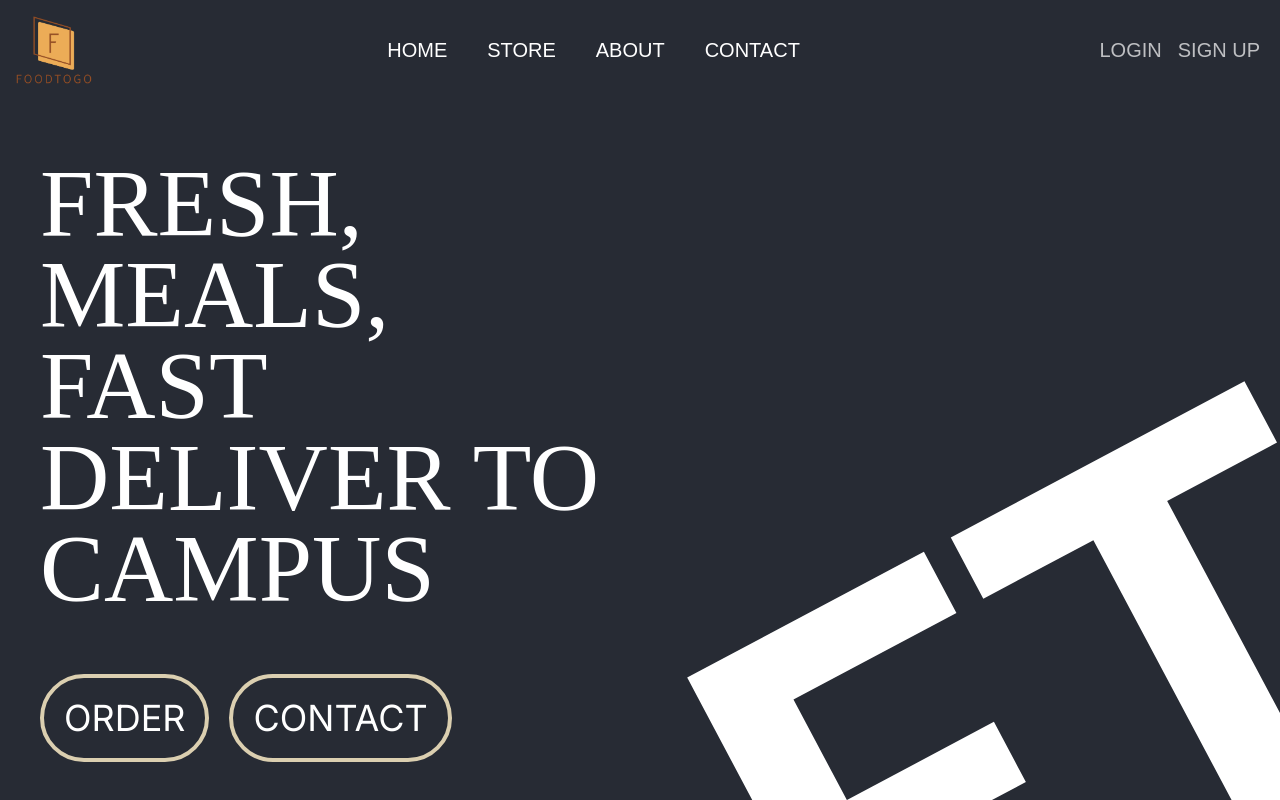
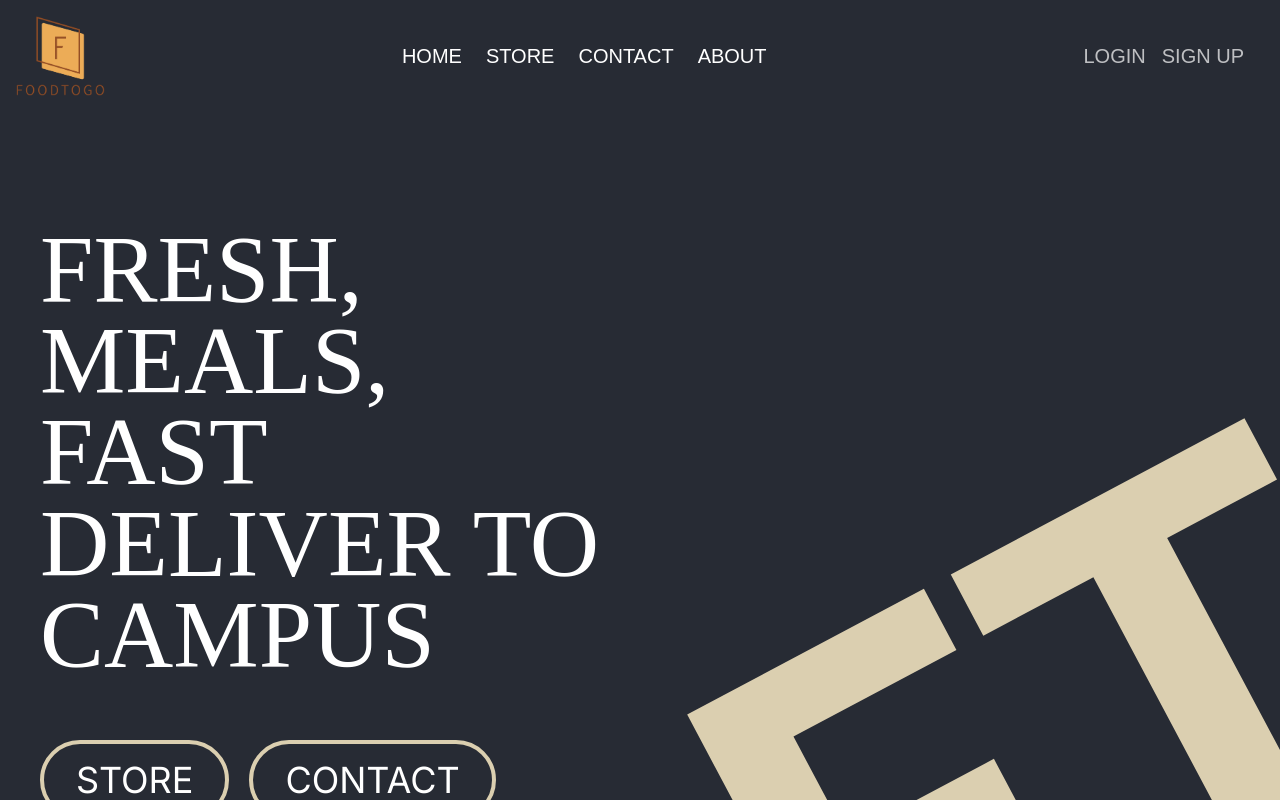
Before and after one commit to TeckZin/food_to_go_project, a Vue app: page / in a window 1280 px wide. Built offline with nearby package versions, Linux system fonts and the light colour scheme; no server answers; a web font is replaced by a local one.

Commit message:
more stuff

```diff
--- /dev/null
+++ b/src/components/AboutComponent.vue
@@ -0,0 +1,19 @@
+<script setup lang="ts"></script>
+
+<template>
+  <section
+    id="about"
+    class="w-full px-10 py-20"
+  >
+    <div class="mx-auto max-w-6xl">
+      <h2 class="mb-6 font-jacques text-6xl">About</h2>
+
+      <p class="font-inter text-2xl leading-relaxed">
+        Food To Go is built to make campus dining faster, easier, and more convenient.
+        We help students order fresh meals quickly without wasting time between classes,
+        study sessions, or activities. Our goal is simple: good food, fast delivery, and
+        a smooth ordering experience made for student life.
+      </p>
+    </div>
+  </section>
+</template>
--- a/src/components/NavBar.vue
+++ b/src/components/NavBar.vue
@@ -1,9 +1,13 @@
 <script setup lang="ts">
 import { ref } from "vue"
-import { NAV_ITEMS } from "./nav.ts"
+import { RouterLink } from "vue-router"
 import Account from "./AccountComponent.vue"
 import { onAuthStateChanged, type User } from "firebase/auth"
 import { auth } from "@/lib/firebase"
+
+const props = defineProps<{
+  includeAbout?: boolean
+}>()
 
 const currentUser = ref<User | null>(null)
 const authReady = ref(false)
@@ -13,30 +17,48 @@ onAuthStateChanged(auth, (u) => {
   authReady.value = true
 })
 
+const scrollToAbout = () => {
+  const aboutSection = document.getElementById("about")
+  if (aboutSection) {
+    aboutSection.scrollIntoView({ behavior: "smooth" })
+  }
+}
 </script>
 
 <template>
-  <header class="flex w-full justify-between ">
-          <div>
-            <img  class="h-25 w-auto px-4 py-4" src="../assets/foodlogo-trans.png" alt="Logo" />
-          </div>
-          <nav class="flex  justify-center items-center">
-              <RouterLink
-                      v-for="item in NAV_ITEMS"
-                      :key="item.to"
-                      :to="item.to"
-                      class="px-5 py-2 font-pragati text-xl font-normal"
-                      >
-                      {{ item.label }}
-              </RouterLink>
-          </nav>
-          <div class="flex justify-center items-center">
-                <Account :isAccount="authReady && !!currentUser" />
+  <header class="flex w-full items-center justify-between px-4 py-4">
+    <div>
+      <img
+        class="h-20 w-auto"
+        src="../assets/foodlogo-trans.png"
+        alt="Logo"
+      />
+    </div>
 
+    <nav class="flex items-center justify-center gap-6">
+      <RouterLink to="/" class="font-pragati text-xl font-normal text-white">
+        HOME
+      </RouterLink>
 
+      <RouterLink to="/store" class="font-pragati text-xl font-normal text-white">
+        STORE
+      </RouterLink>
 
+      <RouterLink to="/contact" class="font-pragati text-xl font-normal text-white">
+        CONTACT
+      </RouterLink>
 
-          </div>
+      <button
+        v-if="props.includeAbout"
+        class="font-pragati text-xl font-normal text-white"
+        @click="scrollToAbout"
+      >
+        ABOUT
+      </button>
+    </nav>
 
+    <div class="flex items-center justify-center">
+      <Account :isAccount="authReady && !!currentUser" />
+    </div>
   </header>
 </template>
--- a/src/components/nav.ts
+++ b/src/components/nav.ts
@@ -6,6 +6,5 @@ export type NavItem = {
 export const NAV_ITEMS: NavItem[] = [
     { label: "HOME", to: "/" },
     { label: "STORE", to: "/store" },
-    { label: "ABOUT", to: "/about" },
     { label: "CONTACT", to: "/contact" },
 ]
--- a/src/router/index.ts
+++ b/src/router/index.ts
@@ -2,7 +2,6 @@ import { createRouter, createWebHistory } from "vue-router"
 import { getAuth, onAuthStateChanged } from "firebase/auth"
 
 import HomeView from "../views/HomeView.vue"
-import AboutView from "@/views/AboutView.vue"
 import StoreView from "@/views/StoreView.vue"
 import ContactView from "@/views/ContactView.vue"
 import AuthView from "@/views/AuthView.vue"
@@ -12,7 +11,7 @@ import NotFoundView from "../views/NotFoundView.vue"
 
 const routes = [
     { path: "/", name: "home", component: HomeView },
-    { path: "/about", name: "about", component: AboutView },
+    // { path: "/about", name: "about", component: AboutView },
     { path: "/contact", name: "contact", component: ContactView },
     { path: "/store", name: "store", component: StoreView },
     { path: "/auth", name: "auth", component: AuthView },
--- a/src/views/AboutView.vue
+++ /dev/null
@@ -1,7 +0,0 @@
-<script setup lang="ts"></script>
-
-<template>
-  <div>
-    <!-- TODO: build this page -->
-  </div>
-</template>
--- a/src/views/HomeView.vue
+++ b/src/views/HomeView.vue
@@ -1,38 +1,48 @@
 <script setup lang="ts">
 import NavBar from "@/components/NavBar.vue"
+import AboutComponent from "@/components/AboutComponent.vue"
 
-const buttonClass = "p-5 border-4 border-[#DBCFB0] rounded-[5rem] mr-5"
+const buttonClass =
+  "mr-5 rounded-[5rem] border-4 border-[#DBCFB0] px-8 py-4 text-white"
+
+const scrollToAbout = () => {
+  const aboutSection = document.getElementById("about")
+  if (aboutSection) {
+    aboutSection.scrollIntoView({ behavior: "smooth" })
+  }
+}
 </script>
 
 <template>
-  <div class="min-h-screen w-full overflow-x-hidden bg-[#272B34]">
-    <main class="flex min-h-screen w-full flex-col">
-      <NavBar class="w-full" />
+  <div class="w-full overflow-x-hidden bg-[#272B34]">
+    <main class="flex w-full flex-col">
+    <NavBar class="w-full" :include-about="true" />
 
-      <div class="flex flex-1 w-full flex-row overflow-x-hidden">
-        <section class="flex w-1/2 flex-col justify-center pl-10 relative z-10">
-          <div class="font-jacques text-8xl flex-col py-10 text-white leading-[0.95]">
+      <div class="flex min-h-screen w-full flex-row overflow-x-hidden">
+        <section class="relative z-10 flex w-1/2 flex-col justify-center pl-10">
+          <div class="flex flex-col py-10 font-jacques text-8xl leading-[0.95] text-white">
             <p>FRESH,</p>
             <p>MEALS, FAST</p>
             <p>DELIVER TO</p>
             <p>CAMPUS</p>
           </div>
 
-          <div class="flex font-inter text-4xl flex-row py-5 text-white">
-            <p :class="buttonClass">ORDER</p>
-            <p :class="buttonClass">CONTACT</p>
+          <div class="flex flex-row items-center py-5 font-inter text-4xl text-white">
+            <RouterLink to="/store" :class="buttonClass">STORE</RouterLink>
+            <RouterLink to="/contact" :class="buttonClass">CONTACT</RouterLink>
           </div>
         </section>
 
         <section class="relative w-1/2 overflow-hidden">
           <div
-            class="pointer-events-none absolute left-[3rem] top-1/4 translate-y-1/8 rotate-[-28deg]
-                   font-inter font-extrabold text-[35rem] leading-none tracking-tight "
+            class="pointer-events-none absolute left-[3rem] top-1/4 translate-y-1/8 rotate-[-28deg] font-inter text-[35rem] font-extrabold leading-none tracking-tight text-[#DBCFB0]"
           >
             FTG
           </div>
         </section>
       </div>
+
+      <AboutComponent />
     </main>
   </div>
 </template>
--- a/src/views/StoreView.vue
+++ b/src/views/StoreView.vue
@@ -1,5 +1,6 @@
 <script setup lang="ts">
 import NavBar from "@/components/NavBar.vue"
+import cheeseBurger from "@/assets/test_items/cheese_burger.jpg"
 
 enum ItemTag {
   BEST_SELLING = "best_selling",
@@ -38,7 +39,7 @@ const items: StoreItem[] = [
     description: "Juicy grilled beef patty with lettuce, tomato, and house sauce.",
     price: 8.99,
     old_price: 10.99,
-    image_url: "https://placehold.co/500x500/png?text=Burger",
+    image_url: cheeseBurger,
     calories: 650,
     qty: 1,
     tag: ItemTag.BEST_SELLING,
```
Also changed, not shown: src/assets/test_items/cheese_burger.jpg (added).
